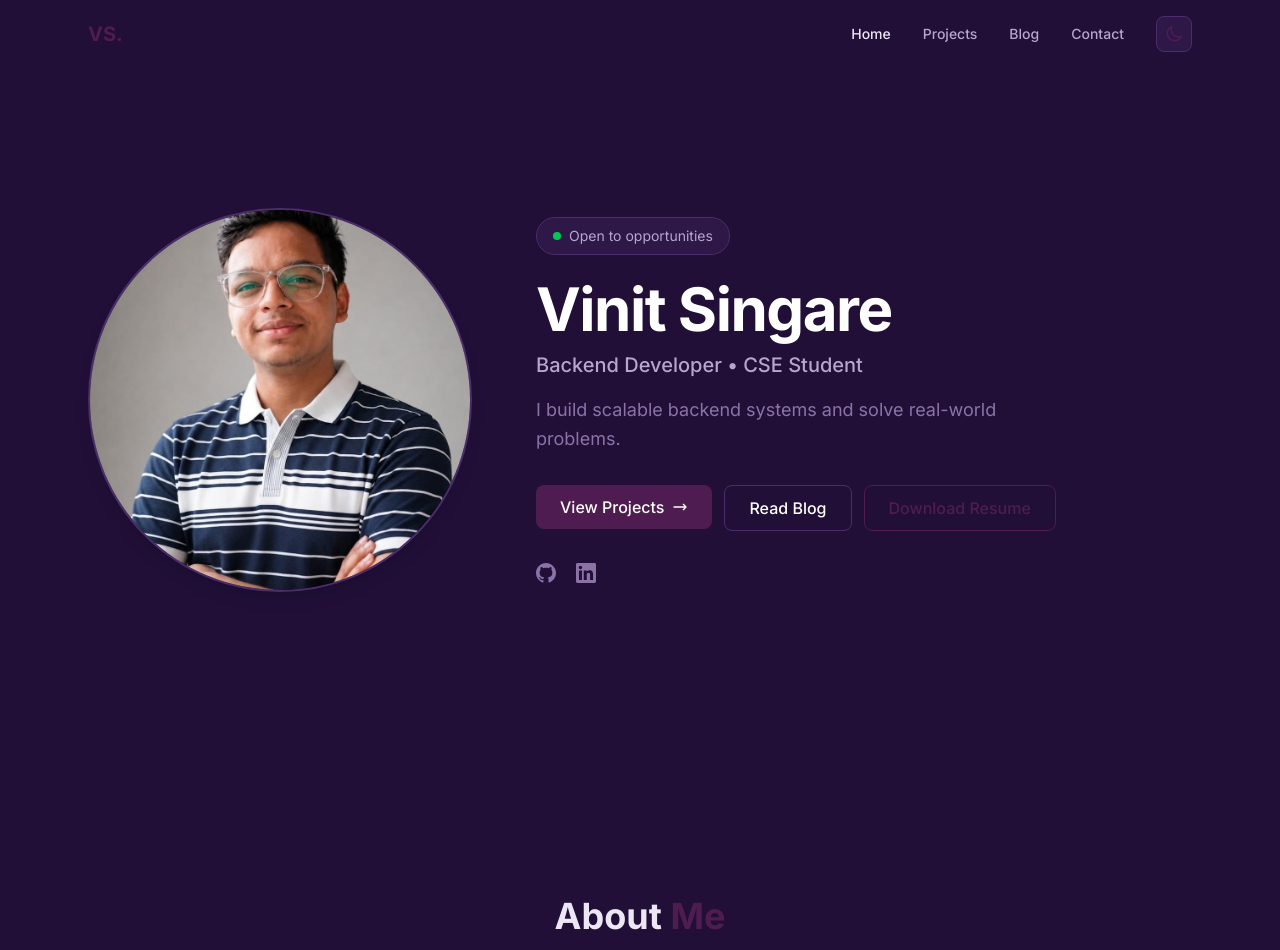
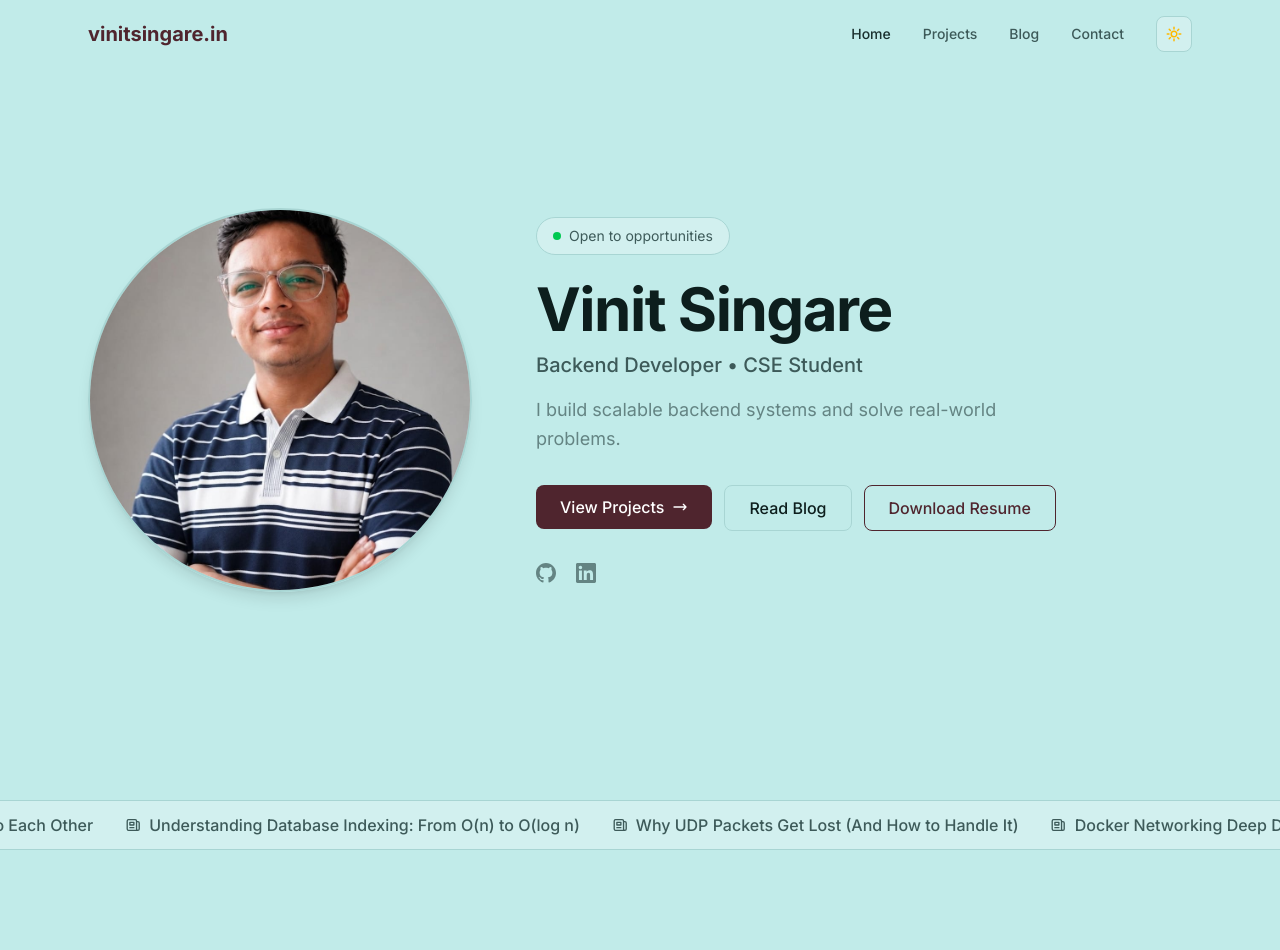
Before and after one commit to vinitsingare/vinitsingare-portfolio, a Next.js app: page / in a window 1280 px wide. Shown: the top 950 px of the page. Built offline with nearby package versions, Linux system fonts and the light colour scheme.

Commit message:
Update colors, set light mode as default, change logo, add blog ticker

```diff
--- a/src/app/globals.css
+++ b/src/app/globals.css
@@ -1,33 +1,33 @@
 @import "tailwindcss";
 
 @theme {
-  /* ─── Dark mode (default) — Deep purple ─── */
-  --color-background: #210F37;
-  --color-surface: #2d1847;
-  --color-surface-light: #3a2258;
-  --color-border: #4a2d6a;
-  --color-text-primary: #ede6f5;
-  --color-text-secondary: #b8a5cf;
-  --color-text-muted: #8b73a8;
+  /* ─── Dark mode (default) — Dark Greenish ─── */
+  --color-background: #1B211A;
+  --color-surface: #262c25;
+  --color-surface-light: #323831;
+  --color-border: #3f453d;
+  --color-text-primary: #f2f3f0;
+  --color-text-secondary: #c0c3bd;
+  --color-text-muted: #959891;
   --color-text-heading: #ffffff;
-  --color-accent: #4F1C51;
-  --color-accent-hover: #6b2870;
+  --color-accent: #F1F3E0;
+  --color-accent-hover: #dbe0c5;
   --font-sans: "Inter", system-ui, -apple-system, sans-serif;
   --font-mono: "JetBrains Mono", "Fira Code", monospace;
 }
 
-/* ─── Light mode overrides — Warm cream ─── */
+/* ─── Light mode overrides — Cyan-ish ─── */
 html[data-theme="light"] {
-  --color-background: #FFF8F0;
-  --color-surface: #fff3e6;
-  --color-surface-light: #ffe8d0;
-  --color-border: #e6cdb5;
-  --color-text-primary: #3d2b1f;
-  --color-text-secondary: #6b5344;
-  --color-text-muted: #a08a7a;
-  --color-text-heading: #2a1a0e;
-  --color-accent: #C08552;
-  --color-accent-hover: #a56f3f;
+  --color-background: #C1EBE9;
+  --color-surface: #d2f0ef;
+  --color-surface-light: #e4f6f5;
+  --color-border: #a8d5d3;
+  --color-text-primary: #1a2f2e;
+  --color-text-secondary: #3d5a59;
+  --color-text-muted: #648483;
+  --color-text-heading: #0d1e1d;
+  --color-accent: #4F252E;
+  --color-accent-hover: #6a3440;
 }
 
 /* ─── Base ─── */
@@ -206,3 +206,17 @@ html[data-theme="light"] .glass-strong {
 }
 .prose-blog hr { border-color: var(--color-border); margin: 2rem 0; }
 .prose-blog img { border-radius: 8px; margin: 1.5rem 0; }
+
+/* ─── Marquee ─── */
+@keyframes marquee {
+  0% { transform: translateX(-50%); }
+  100% { transform: translateX(0); }
+}
+
+.animate-marquee {
+  animation: marquee 30s linear infinite;
+}
+
+.animate-marquee:hover {
+  animation-play-state: paused;
+}
--- a/src/app/layout.tsx
+++ b/src/app/layout.tsx
@@ -48,7 +48,7 @@ export default function RootLayout({
   children: React.ReactNode;
 }>) {
   return (
-    <html lang="en" data-theme="dark" suppressHydrationWarning>
+    <html lang="en" data-theme="light" suppressHydrationWarning>
       <body
         className={`${inter.variable} ${jetbrainsMono.variable} antialiased`}
       >
--- a/src/app/page.tsx
+++ b/src/app/page.tsx
@@ -1,11 +1,13 @@
 import Hero from "@/components/Hero";
 import About from "@/components/About";
 import FeaturedBlogs from "@/components/FeaturedBlogs";
+import BlogTicker from "@/components/BlogTicker";
 
 export default function HomePage() {
   return (
     <>
       <Hero />
+      <BlogTicker />
       <About />
       <FeaturedBlogs />
     </>
--- /dev/null
+++ b/src/components/BlogTicker.tsx
@@ -0,0 +1,28 @@
+import Link from "next/link";
+import { getAllPosts } from "@/lib/blog";
+
+export default async function BlogTicker() {
+  const posts = await getAllPosts();
+
+  // Duplicate posts to ensure smooth continuous scrolling
+  const tickerItems = [...posts, ...posts, ...posts, ...posts];
+
+  return (
+    <div className="w-full border-y border-[var(--color-border)] bg-[var(--color-surface)] py-3 overflow-hidden flex whitespace-nowrap relative">
+      <div className="animate-marquee flex gap-8 items-center w-max">
+        {tickerItems.map((post, index) => (
+          <Link
+            key={`${post.slug}-${index}`}
+            href={`/blog/${post.slug}`}
+            className="flex items-center gap-2 group text-[var(--color-text-secondary)] hover:text-[var(--color-accent)] transition-colors duration-200 text-sm md:text-base font-medium"
+          >
+            <svg className="w-4 h-4" fill="none" stroke="currentColor" viewBox="0 0 24 24" xmlns="http://www.w3.org/2000/svg">
+              <path strokeLinecap="round" strokeLinejoin="round" strokeWidth={2} d="M19 20H5a2 2 0 01-2-2V6a2 2 0 012-2h10a2 2 0 012 2v1m2 13a2 2 0 01-2-2V7m2 13a2 2 0 002-2V9a2 2 0 00-2-2h-2m-4-3H9M7 16h6M7 8h6v4H7V8z" />
+            </svg>
+            <span>{post.title}</span>
+          </Link>
+        ))}
+      </div>
+    </div>
+  );
+}
--- a/src/components/Navbar.tsx
+++ b/src/components/Navbar.tsx
@@ -32,7 +32,7 @@ export default function Navbar() {
       <div className="max-w-6xl mx-auto px-6 py-4 flex items-center justify-between">
         {/* Logo */}
         <Link href="/" className="text-xl font-bold text-[var(--color-accent)]">
-          VS.
+          vinitsingare.in
         </Link>
 
         {/* Desktop Nav */}
--- a/src/components/ThemeProvider.tsx
+++ b/src/components/ThemeProvider.tsx
@@ -10,7 +10,7 @@ interface ThemeContextType {
 }
 
 const ThemeContext = createContext<ThemeContextType>({
-  theme: "dark",
+  theme: "light",
   toggleTheme: () => {},
 });
 
@@ -23,12 +23,12 @@ export default function ThemeProvider({
 }: {
   children: React.ReactNode;
 }) {
-  const [theme, setTheme] = useState<Theme>("dark");
+  const [theme, setTheme] = useState<Theme>("light");
   const [mounted, setMounted] = useState(false);
 
   useEffect(() => {
     const stored = localStorage.getItem("theme") as Theme | null;
-    const initial = stored || "dark";
+    const initial = stored || "light";
     setTheme(initial);
     document.documentElement.setAttribute("data-theme", initial);
     setMounted(true);
```
